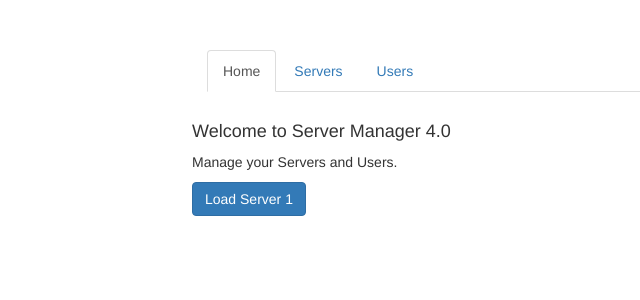
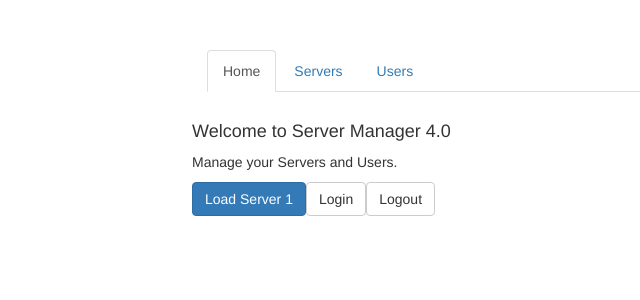
Before and after one commit to davidokun/Angular, an Angular app in the folder routing/: page / in a window 1280 px wide. Shown: the top 300 px of the page, without its empty margins (58-698 px from the left). Built offline with nearby package versions, Linux system fonts and the light colour scheme.

Commit message:
routing - Using a Fake Auth Service to login and grant access to canActivate.

```diff
--- a/routing/src/app/auth.service.ts
+++ b/routing/src/app/auth.service.ts
@@ -1,7 +1,7 @@
 
 export class AuthService {
 
-  loggedIn = false;
+  private loggedIn = false;
 
   isAuthenticated() {
     const promise = new Promise(
--- a/routing/src/app/home/home.component.html
+++ b/routing/src/app/home/home.component.html
@@ -2,4 +2,6 @@
   <h4>Welcome to Server Manager 4.0</h4>
   <p>Manage your Servers and Users.</p>
   <button class="btn btn-primary" (click)="onLoadServers(1)">Load Server 1</button>
+  <button class="btn btn-default" (click)="onLogin()">Login</button>
+  <button class="btn btn-default" (click)="onLogout()">Logout</button>
 </div>
--- a/routing/src/app/home/home.component.ts
+++ b/routing/src/app/home/home.component.ts
@@ -1,5 +1,6 @@
 import { Component, OnInit } from '@angular/core';
 import {Router} from '@angular/router';
+import {AuthService} from '../auth.service';
 
 @Component({
   selector: 'app-home',
@@ -8,7 +9,7 @@ import {Router} from '@angular/router';
 })
 export class HomeComponent implements OnInit {
 
-  constructor(private router: Router) { }
+  constructor(private router: Router, private authService: AuthService) { }
 
   ngOnInit() {
   }
@@ -17,4 +18,12 @@ export class HomeComponent implements OnInit {
     // complex calculation
     this.router.navigate(['/servers', id, 'edit'], {queryParams: {allowEdit: '1'}, fragment: 'loading'});
   }
+
+  onLogin() {
+    this.authService.login();
+  }
+
+  onLogout() {
+    this.authService.logout();
+  }
 }
```
